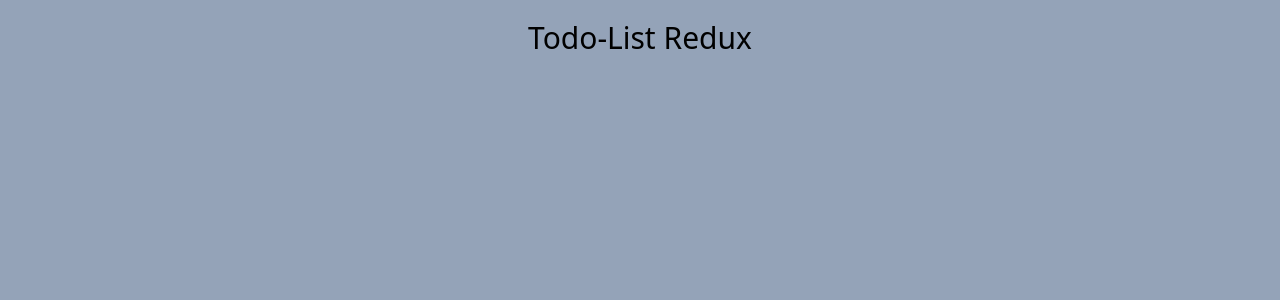
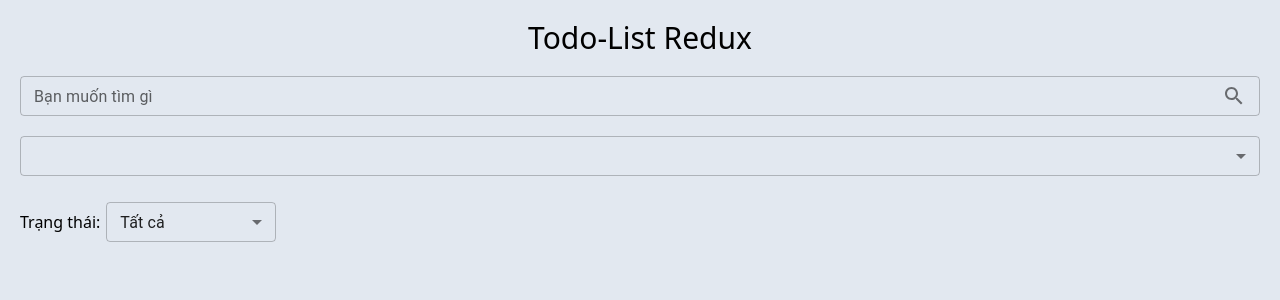
Before and after one commit to nth2612/Todo-list, a React (Vite) app: page / in a window 1280 px wide. Shown: the top 300 px of the page. Built offline with nearby package versions, Linux system fonts and the light colour scheme.

Commit message:
code toan bug

```diff
--- a/src/App.tsx
+++ b/src/App.tsx
@@ -6,8 +6,8 @@ import SearchTodo from './components/SearchTodo/SearchTodo'
 
 function App() {
   return (
-    <div className='max-w-full mx-auto bg-slate-400 h-screen'>
-      <h1 className='text-center text-3xl font-medium pt-5'>Todo-List Redux</h1>
+    <div className='max-w-full mx-auto bg-slate-200 h-screen p-5 space-y-5'>
+      <h1 className='text-center text-3xl font-medium mb-5'>Todo-List Redux</h1>
       <SearchTodo/>
       <FilterTodo/>
       <PriorityTodo/>
--- a/src/components/FilterTodo/FilterTodo.tsx
+++ b/src/components/FilterTodo/FilterTodo.tsx
@@ -1,8 +1,73 @@
+import { Box, Chip, MenuItem, Select, SelectChangeEvent } from "@mui/material"
+import { useState } from "react"
+
+interface Priority {
+  id: number,
+  priorityLevel: string,
+  priorityColor: string,
+  priorityBgClr: string
+}
+
+const prioritiesList: Priority[] = [
+  {
+    id: 1,
+    priorityLevel: "Cao",
+    priorityColor: "red",
+    priorityBgClr: "something"
+  },
+  {
+    id: 2,
+    priorityLevel: "Trung bình",
+    priorityColor: "yellow",
+    priorityBgClr: "something"
+  },
+  {
+    id: 3,
+    priorityLevel: "Thấp",
+    priorityColor: "blue",
+    priorityBgClr: "something"
+  }
+]
+
 const FilterTodo = () => {
+  const [priorities, setPriorities] = useState<Priority[]>([])
+  console.log(priorities);
+  const handleChange = (event: SelectChangeEvent<string[]>) => {
+    const newOne = event.target.value as string[]
+    const newListPrio: Priority[] = newOne.map(prio => prioritiesList.find(prio2 => prio2.priorityLevel === prio))
+    setPriorities(newListPrio!)
+  }
   return (
-    <div>
-
-    </div>
+    <Box>
+      <Select
+        id="filter priority"
+        multiple
+        displayEmpty
+        fullWidth
+        size="small"
+        value={priorities.map(priority => priority.priorityLevel)}
+        onChange={handleChange}
+        renderValue={(selected) => (
+          <Box onClick={() => console.log("Clicked")} sx={{ display: 'flex', flexWrap: 'wrap', gap: 1 }}>
+            {selected.map((value) => (
+              <Chip key={value} label={value} sx={{ borderRadius: '4px' }} />
+            ))}
+          </Box>
+        )}
+      >
+        {prioritiesList.map((priority) => (
+          <MenuItem
+            key={priority.id}
+            value={priority.priorityLevel}
+            sx={{
+              color: priority.priorityColor
+            }}
+          >
+            {priority.priorityLevel}
+          </MenuItem>
+        ))}
+      </Select>
+    </Box>
   )
 }
 
--- a/src/components/PriorityTodo/PriorityTodo.tsx
+++ b/src/components/PriorityTodo/PriorityTodo.tsx
@@ -1,8 +1,27 @@
+import { Box, MenuItem, Select, SelectChangeEvent } from "@mui/material"
+import { useState } from "react"
+
 const PriorityTodo = () => {
+  const [statusFilter, setStatusFilter] = useState('All')
+  const handleChangeStatus = (event: SelectChangeEvent<string>) => {
+    setStatusFilter(event.target.value)
+  }
   return (
-    <div>
-
-    </div>
+    <Box>
+      <span>Trạng thái:</span>
+      <Select
+        id="filter-status"
+        value={statusFilter}
+        displayEmpty
+        size="small"
+        sx={{ ml: '6px', minWidth: 170 }}
+        onChange={handleChangeStatus}
+      >
+        <MenuItem value={"All"}>Tất cả</MenuItem>
+        <MenuItem value={"Completed"}>Đã hoàn thành</MenuItem>
+        <MenuItem value={"Todo"}>Chưa hoàn thành</MenuItem>
+      </Select>
+    </Box>
   )
 }
 
--- a/src/components/SearchTodo/SearchTodo.tsx
+++ b/src/components/SearchTodo/SearchTodo.tsx
@@ -1,8 +1,22 @@
+import { Box, InputAdornment, TextField } from "@mui/material"
+import SearchIcon from '@mui/icons-material/Search'
+
 const SearchTodo = () => {
   return (
-    <div>
-
-    </div>
+    <Box>
+      <TextField
+        id="outlined-basic"
+        label="Bạn muốn tìm gì"
+        variant="outlined"
+        size="small"
+        fullWidth
+        InputProps={{
+          endAdornment: (
+            <InputAdornment position="end">
+              <SearchIcon/>
+            </InputAdornment>)
+        }} />
+    </Box>
   )
 }
 
```
Also changed, not shown: .eslintrc.cjs.
